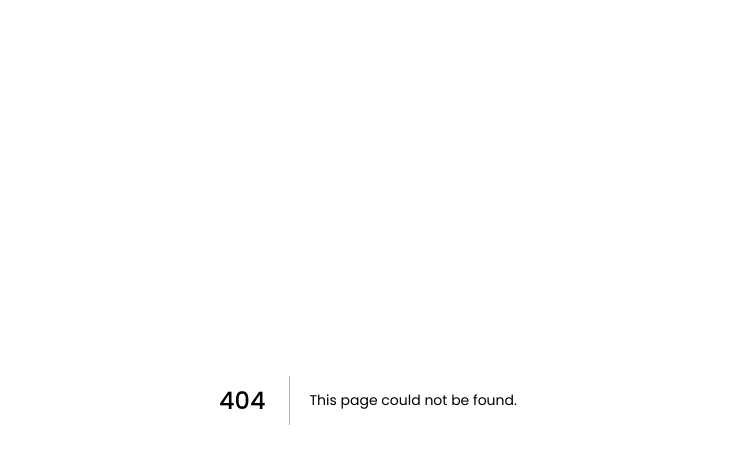
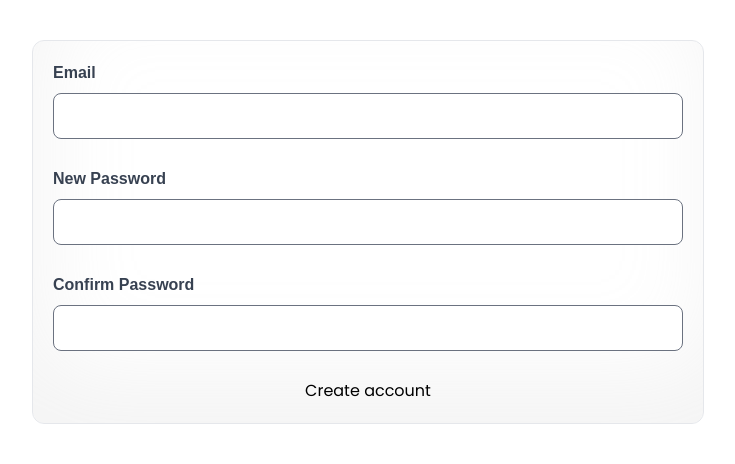
Before and after one commit to AlvinDHacker/BrainWave, a Next.js app: page /newUser in a window 1280 px wide. Before the commit this address had no page. Shown: the top 464 px of the page, without its empty margins (272-1007 px from the left). Built offline with nearby package versions, Linux system fonts and the light colour scheme; no server answers.

Commit message:
Auth by email is ready

```diff
--- /dev/null
+++ b/app/login/page.jsx
@@ -0,0 +1,69 @@
+'use client'
+import { useRouter } from 'next/navigation'
+import { signInWithEmailAndPassword } from 'firebase/auth'
+import { useState } from 'react'
+import { auth } from '@lib/firebase'
+
+const Login = () => {
+  const [email, setEmail] = useState('')
+  const [password, setPassword] = useState('')
+  const [error, setError] = useState('')
+  const router = useRouter()
+
+  const handleSubmit = async (event) => {
+    event.preventDefault()
+
+    const passwordRegex = /^(?=.*[A-Z])(?=.*\d)[A-Za-z\d]{10,}$/
+
+    if (!passwordRegex.test(password)) {
+      setError(
+        'Password must be at least 10 characters long and contain a number and a capital letter'
+      )
+      return
+    }
+
+    try {
+      await signInWithEmailAndPassword(auth, email, password)
+      router.push('/')
+    } catch (err) {
+      setError('Failed to Authenticate')
+    }
+  }
+
+  return (
+    <section className="pt-30 flex-center w-full max-w-full flex-col">
+      <form
+        onSubmit={handleSubmit}
+        className="glassmorphism mt-10 flex w-full max-w-2xl flex-col gap-7"
+      >
+        {error && <p className="text-red-500">{error}</p>}
+        <label>
+          <span className="font-satoshi text-base font-semibold text-gray-700">
+            Email
+          </span>
+          <input
+            type="email"
+            value={email}
+            onChange={(event) => setEmail(event.target.value)}
+            className="form_input"
+          />
+        </label>
+        <label>
+          <span className="font-satoshi text-base font-semibold text-gray-700">
+            Password
+          </span>
+          <input
+            type="password"
+            value={password}
+            onChange={(event) => setPassword(event.target.value)}
+            className="form_input"
+          />
+        </label>
+        {error && <p>{error}</p>}
+        <button type="submit">Sign In</button>
+      </form>
+    </section>
+  )
+}
+
+export default Login
--- /dev/null
+++ b/app/newUser/page.jsx
@@ -0,0 +1,84 @@
+'use client'
+import { useRouter } from 'next/navigation'
+import { useState } from 'react'
+import { createUserWithEmailAndPassword } from 'firebase/auth'
+import { auth } from '@lib/firebase'
+
+const ResetPassword = () => {
+  const [email, setEmail] = useState('')
+  const [password1, setPassword1] = useState('')
+  const [password2, setPassword2] = useState('')
+  const [error, setError] = useState('')
+  const router = useRouter()
+  const handleSubmit = async (event) => {
+    event.preventDefault()
+
+    const passwordRegex = /^(?=.*[A-Z])(?=.*\d)[A-Za-z\d]{10,}$/
+
+    if (!passwordRegex.test(password1)) {
+      setError(
+        'Password must be at least 10 characters long and contain a number and a capital letter'
+      )
+      return
+    }
+
+    if (password1 !== password2) {
+      setError('Passwords do not match')
+      return
+    }
+
+    try {
+      await createUserWithEmailAndPassword(auth, email, password1)
+      router.push('/login')
+    } catch (err) {
+      setError(err.message)
+    }
+  }
+
+  return (
+    <section className="pt-30 flex-center w-full max-w-full flex-col">
+      <form
+        onSubmit={handleSubmit}
+        className="glassmorphism mt-10 flex w-full max-w-2xl flex-col gap-7"
+      >
+        <label>
+          <span className="font-satoshi text-base font-semibold text-gray-700">
+            Email
+          </span>
+          <input
+            type="email"
+            value={email}
+            onChange={(event) => setEmail(event.target.value)}
+            className="form_input"
+          />
+        </label>
+        <label>
+          <span className="font-satoshi text-base font-semibold text-gray-700">
+            New Password
+          </span>
+          <input
+            type="password"
+            value={password1}
+            onChange={(event) => setPassword1(event.target.value)}
+            className="form_input"
+          />
+        </label>
+        <label>
+          <span className="font-satoshi text-base font-semibold text-gray-700">
+            Confirm Password
+          </span>
+          <input
+            type="password"
+            value={password2}
+            onChange={(event) => setPassword2(event.target.value)}
+            className="form_input"
+          />
+        </label>
+        {error && <p>{error}</p>}
+        <button type="submit">Create account</button>
+      </form>
+    </section>
+  )
+}
+
+export default ResetPassword
--- a/package.json
+++ b/package.json
@@ -10,6 +10,7 @@
   },
   "dependencies": {
     "autoprefixer": "10.4.15",
+    "encoding": "^0.1.13",
     "eslint": "8.48.0",
     "eslint-config-next": "13.4.19",
     "firebase": "^10.3.1",
@@ -21,5 +22,9 @@
     "react": "18.2.0",
     "react-dom": "18.2.0",
     "tailwindcss": "3.3.3"
+  },
+  "devDependencies": {
+    "prettier": "^3.0.3",
+    "prettier-plugin-tailwindcss": "^0.5.4"
   }
 }
--- a/postcss.config.js
+++ b/postcss.config.js
@@ -1,5 +1,7 @@
 module.exports = {
   plugins: {
+    'postcss-import': {},
+    'tailwindcss/nesting': {},
     tailwindcss: {},
     autoprefixer: {},
   },
```
Also changed, not shown: app/layout.jsx (line endings or trailing spaces), 2 other files (tests, documents, lock files or other folders).
